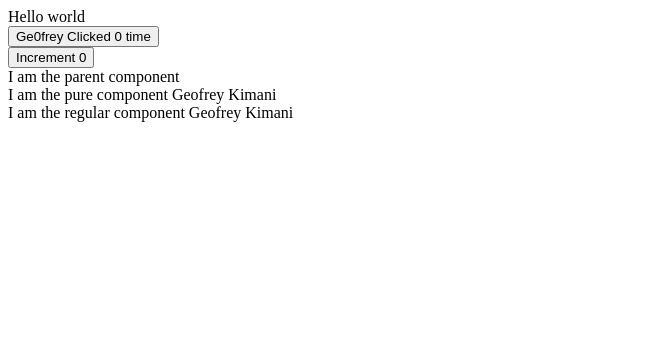
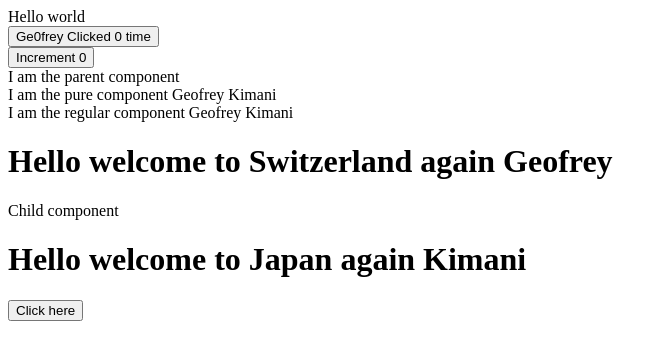
Before and after one commit to Ge0frey/simplilearn-react, a React (Create React App) app: page / in a window 1280 px wide. Shown: the top 360 px of the page, without its empty margins (0-666 px from the left). Built offline with nearby package versions, Linux system fonts and the light colour scheme.

Commit message:
passing props in class components

```diff
--- a/src/App.js
+++ b/src/App.js
@@ -2,6 +2,7 @@ import FunctionalComonent from "./Components/FunctionalComponent"
 import Click from "./Components/Click";
 import Counter from "./Components/Counter";
 import ParentComponent from "./Components/ParentComponent";
+import Classprops from "./Components/Classprops";
 
 function App() {
   return (
@@ -10,6 +11,12 @@ function App() {
       <Click name = "Ge0frey"/>
       <Counter />
       <ParentComponent/>
+      <Classprops name = "Geofrey" place = "Switzerland">
+        <p>Child component</p>
+      </Classprops>
+      <Classprops name = "Kimani" place = "Japan">
+        <button>Click here</button>
+      </Classprops>
     </div>
   );
 }
--- /dev/null
+++ b/src/Components/Classprops.js
@@ -0,0 +1,16 @@
+import React, { Children, Component } from 'react'
+
+class Classprops extends Component {
+  render() {
+    const {name, place, children} = this.props
+    //console.log(this.props)
+    return (
+      <div>
+        <h1>Hello welcome to {place} again {name}</h1>
+        <p>{children}</p>
+      </div>
+    )
+  }
+}
+
+export default Classprops
```
